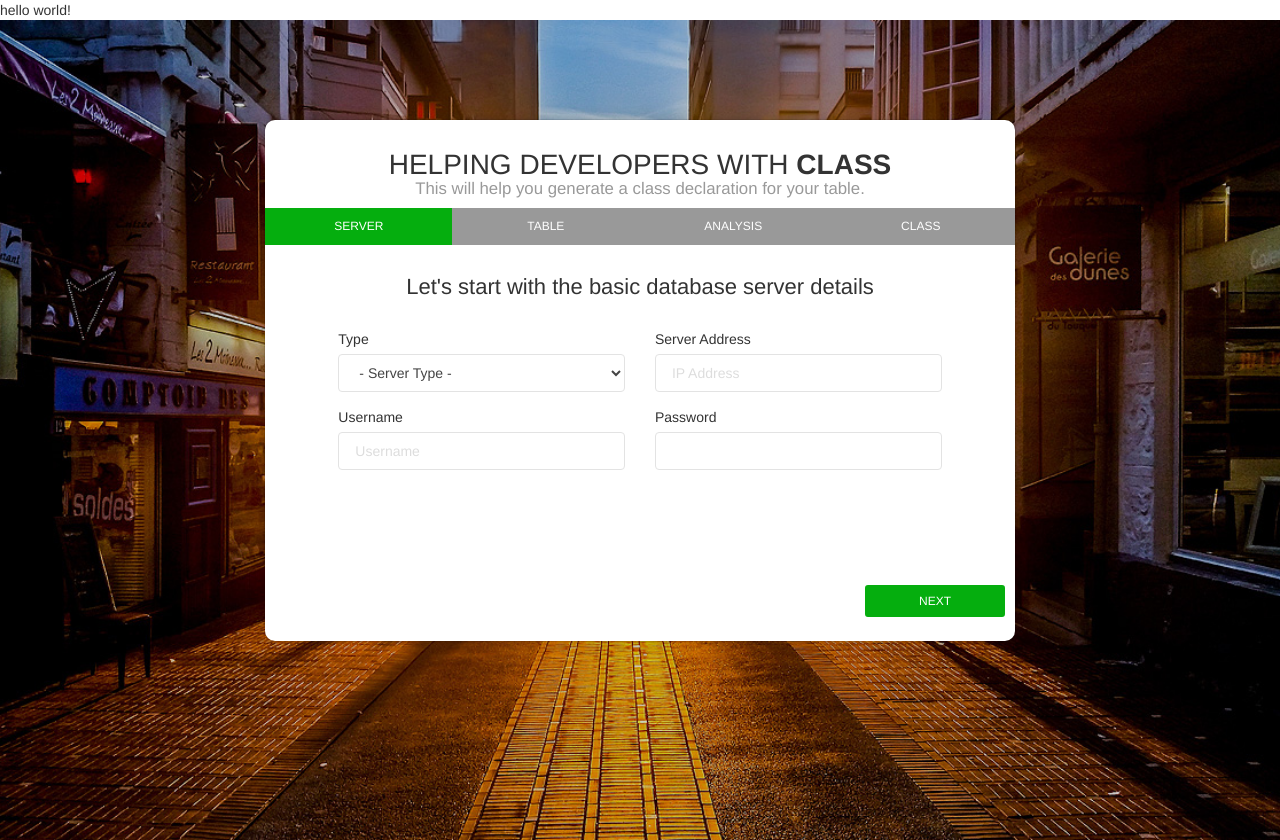
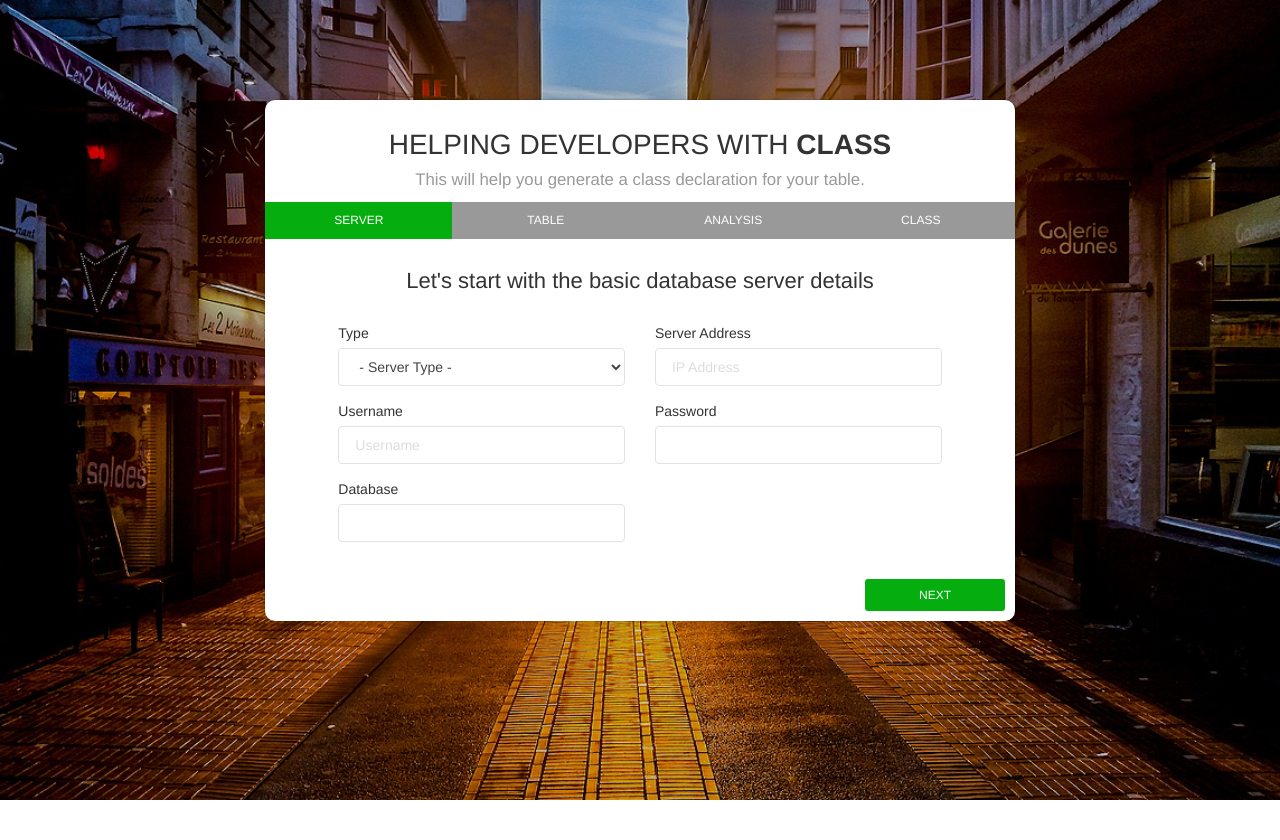
Before and after one commit to Blue-Kachina/Helping-Developers-With-Class, a PHP site: page / in a window 1280 px wide. After the commit the page ends 800 px from the top, so only its background shows below. Run offline with PHP 8.4, Linux system fonts and the light colour scheme; some libraries are stand-ins or nearby versions.

Commit message:
Doing some javascript to determine which page is current

```diff
--- a/html/index.php
+++ b/html/index.php
@@ -1,7 +1,3 @@
-<?php
-echo "hello world!";
-?>
-
 <!doctype html>
 <html lang="en">
 <head>
@@ -78,6 +74,12 @@ echo "hello world!";
                                       <div class="form-group">
                                           <label>Password</label>
                                               <input type="password" class="form-control" placeholder="">
+                                      </div>
+                                  </div>
+                                  <div class="col-sm-5 col-sm-offset-1">
+                                      <div class="form-group">
+                                          <label>Database</label>
+                                              <input type="text" class="form-control" placeholder="">
                                       </div>
                                   </div>
                               </div>
@@ -176,12 +178,12 @@ echo "hello world!";
                         </div>
                         <div class="wizard-footer">
                             	<div class="pull-right">
-                                    <input type='button' class='btn btn-next btn-fill btn-success btn-wd btn-sm' name='next' value='Next' />
+                                    <input type='button' class='btn btn-next btn-fill btn-success btn-wd btn-sm' name='next' value='Next' onclick="nextBtn()" />
                                     <input type='button' class='btn btn-finish btn-fill btn-success btn-wd btn-sm' name='finish' value='Finish' />
 
                                 </div>
                                 <div class="pull-left">
-                                    <input type='button' class='btn btn-previous btn-fill btn-default btn-wd btn-sm' name='previous' value='Previous' />
+                                    <input type='button' class='btn btn-previous btn-fill btn-default btn-wd btn-sm' name='previous' value='Previous'  onclick="prevBtn()" />
                                 </div>
                                 <div class="clearfix"></div>
                         </div>
@@ -214,4 +216,36 @@ echo "hello world!";
 	<!--  methods for manipulating the wizard and the validation -->
 	<script src="assets/js/wizard.js"></script>
 
+
+    <script type="text/javascript">
+
+        var TabEnum = Object.freeze({SERVER: 1, TABLE: 2, ANALYSIS: 3, CLASS: 4});
+        var $tabNum = TabEnum[1];
+
+        function nextBtn(){
+            $tabNum++;
+            performPageSpecificLogic();
+        }
+
+        function prevBtn(){
+            $tabNum--;
+            performPageSpecificLogic();
+        }
+
+        function performPageSpecificLogic(){
+            if($tabNum == TabEnum.SERVER){
+                //nothing is really required here
+            }
+            elseif($tabNum == TabEnum.TABLE){
+                //do table stuff
+            }
+            elseif($tabNum == TabEnum.ANALYSIS){
+                //do analysis stuff
+            }
+            elseif($tabNum == TabEnum.CLASS){
+                //do class stuff
+            }
+        }
+    </script>
+
 </html>
```
